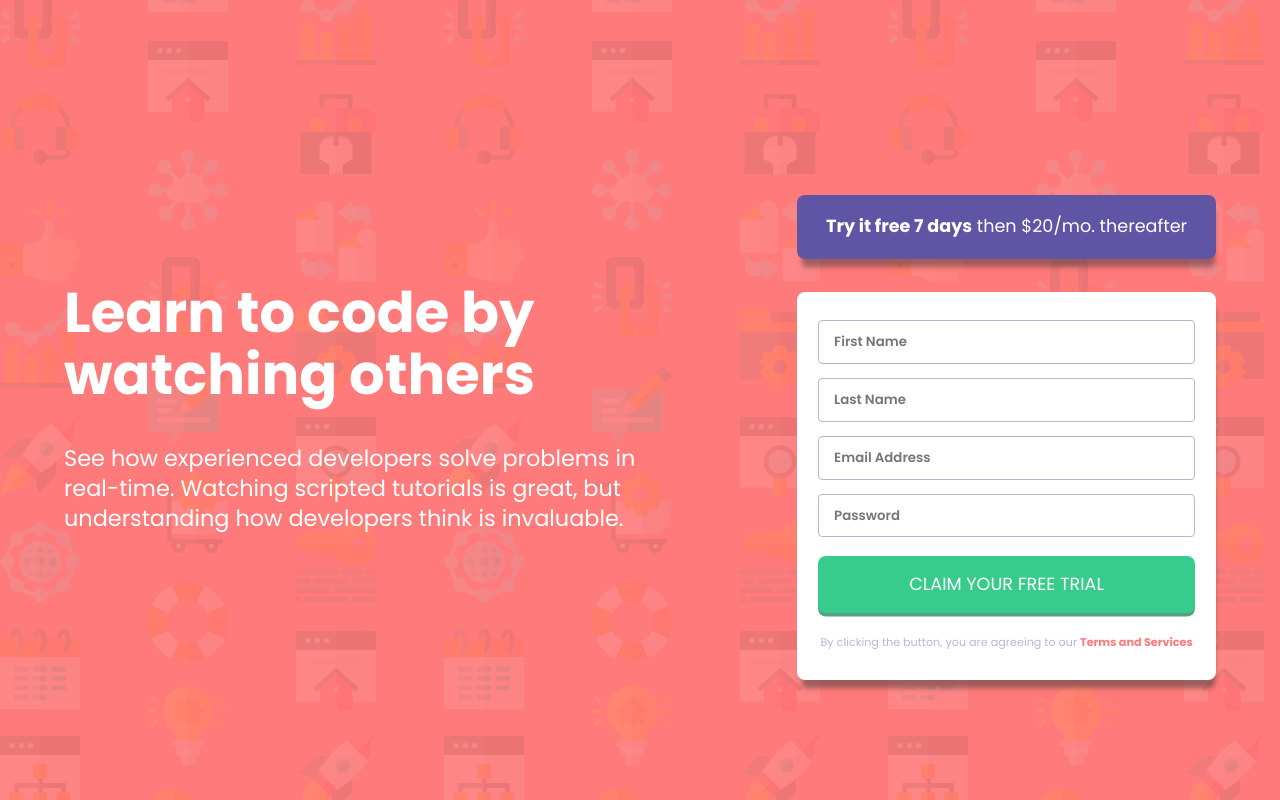
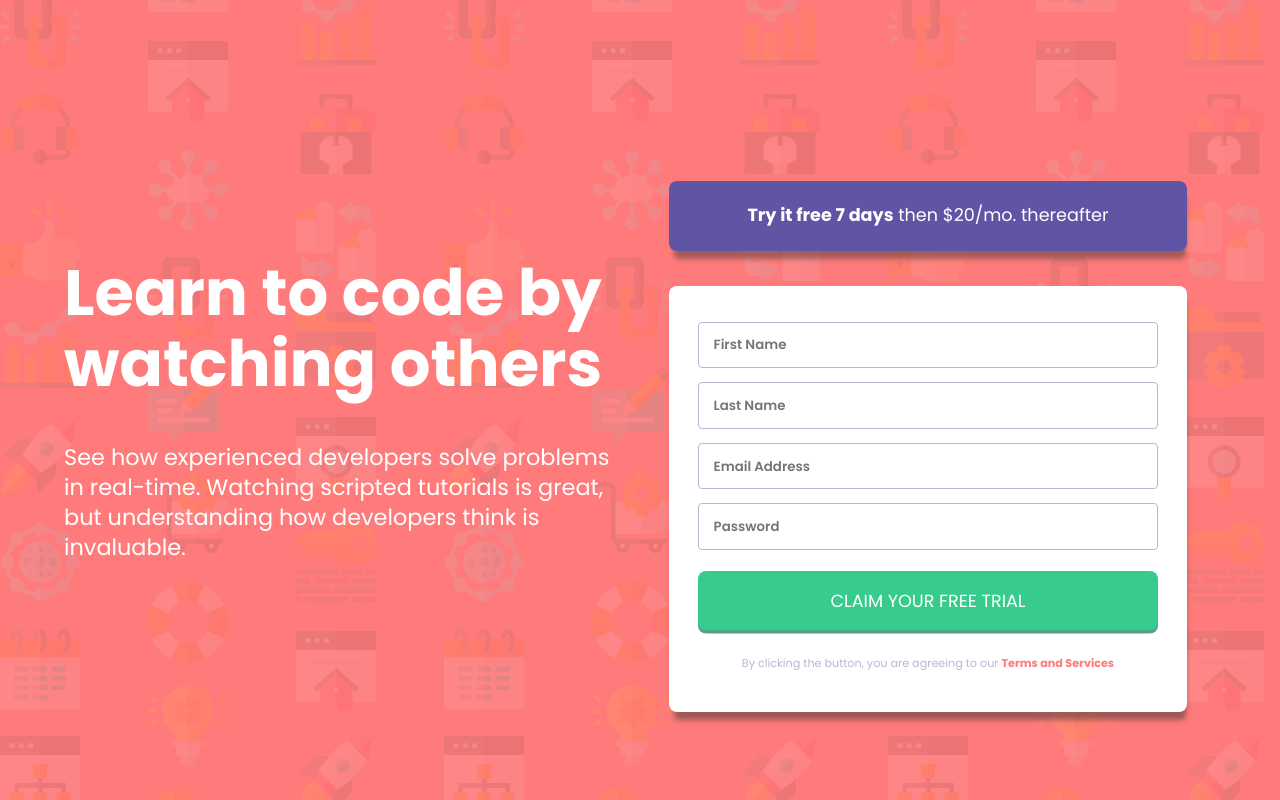
Before and after one commit to krishee107/FRONTENDMENTOR_Intro-component-with-sign-up-form, a plain HTML site: page index.html in a window 1280 px wide. Drawn offline with Linux system fonts and the light colour scheme.

Commit message:
Corrección de fuentes y tamaños grid de los elementos padre

```diff
--- a/css/style.css
+++ b/css/style.css
@@ -132,15 +132,16 @@ header p{
     }
     #app{
         max-width: var(--width-desktop);
-        display: flex;
+        display: grid;
+        grid-template-columns: 1fr 1fr;
         align-items: center;
         padding: 5%;
     }
 
-    header {padding: unset;text-align: left;padding-right: 10%;}
+    header {padding: unset;text-align: left;padding-right: 4%;}
 
 header h1 {
-    font-size: 3.5em;
+    font-size: 4em;
 }
 
 header p {
@@ -150,11 +151,11 @@ header p {
 .try-it-button {
     min-height: unset;
     padding: 2% 0;
-    width: 100%;
+    width: 90%;
 }
 
 .claim-free-form {
-    width: 90%;
+    width: 80%;
     padding: 5%;
 }
 
```
